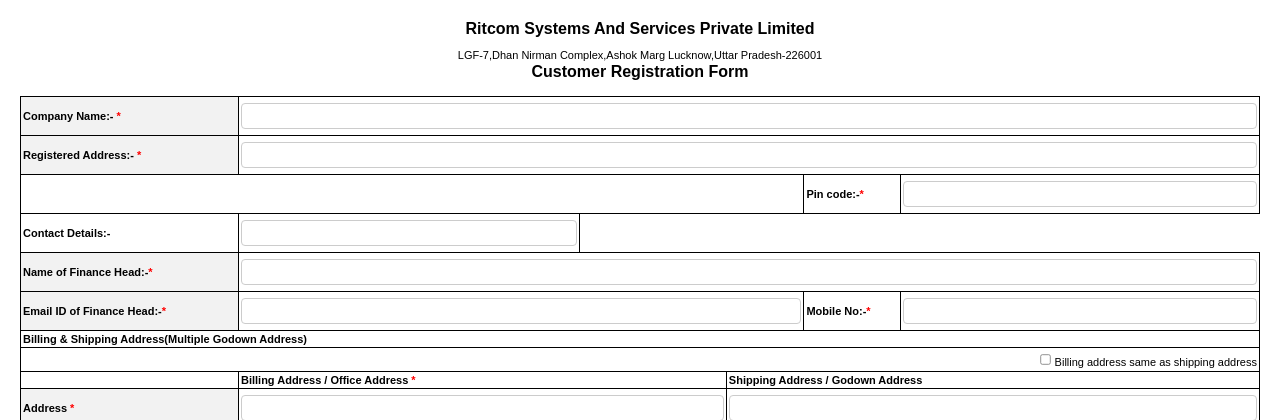
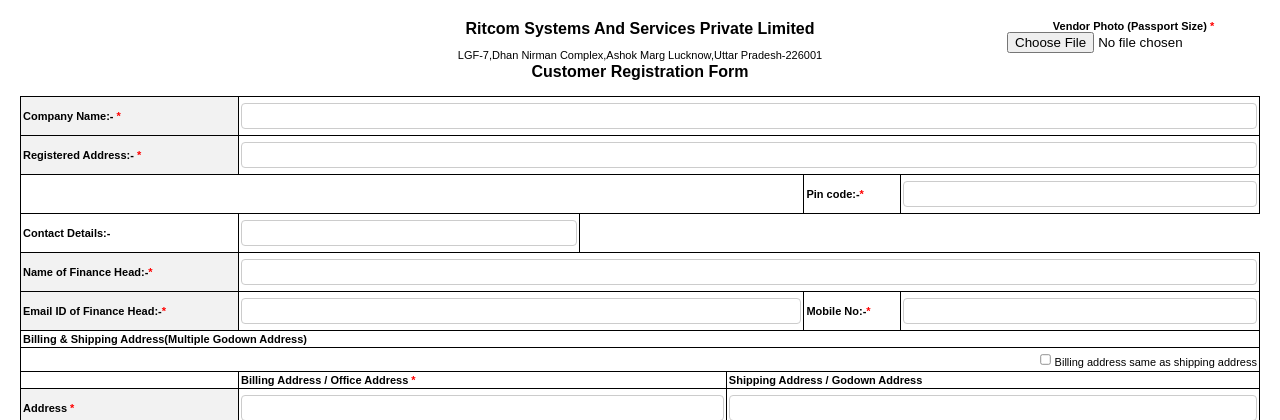
Before and after one commit to Shashan223/form, a Django app: page /register/ in a window 1280 px wide. Shown: the top 420 px of the page. Run offline with Django 5.2, Linux system fonts and the light colour scheme.

Commit message:
Your commit message here

```diff
--- a/templates/customTemp/form.html
+++ b/templates/customTemp/form.html
@@ -121,6 +121,11 @@
     </script>
 </head>
 <body>
+    <div style="position: absolute; top: 20px; right: 20px; text-align: center;">
+    <label for="vendor_photo"><strong>Vendor Photo (Passport Size) <span class="required-asterisk">*</span></strong></label><br>
+    <input type="file" name="vendor_photo" id="vendor_photo" accept="image/*" required />
+</div>
+
     <!--<img src="{% static 'images/cm.jpeg' %}" alt="Ritcom Logo" class="header-logo" style="margin-bottom: 2px;"/> -->
 
     <h2 style="margin-bottom: 2px;">Ritcom Systems And Services Private Limited</h2>
```
